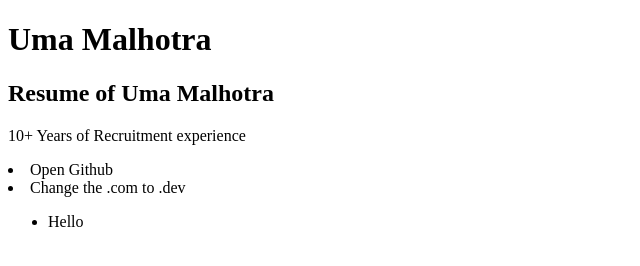
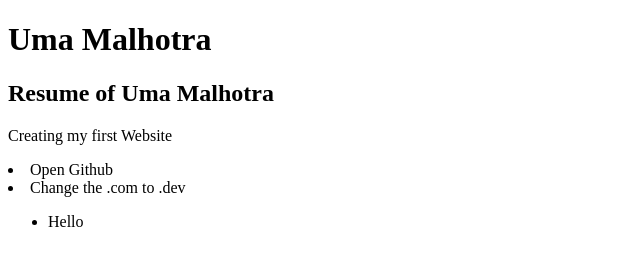
Before and after one commit to UmaDawra/UmaMalhotra, a plain HTML site: page index.html in a window 1280 px wide. Shown: the full height of the page, 0-640 px from the left. Drawn offline with Linux system fonts and the light colour scheme.

Commit message:
changes made

```diff
--- a/index.html
+++ b/index.html
@@ -19,7 +19,7 @@
 
  <h1> Uma Malhotra</h1>
  <h2>Resume of Uma Malhotra</h2>
- <p>10+ Years of Recruitment experience
+ <p>Creating my first Website
 
     <o1>
         <li>Open Github</li>
```
